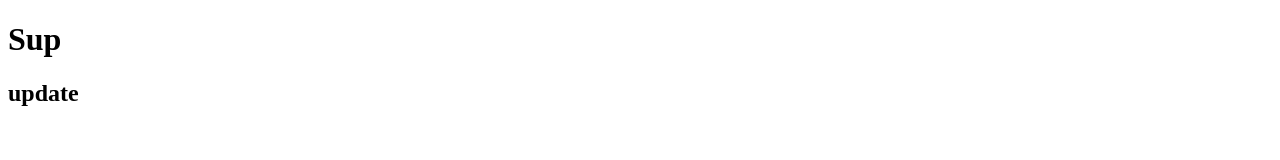
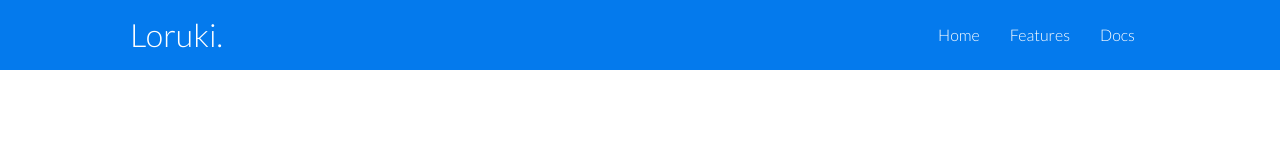
Before and after one commit to smilefl0w/html_css_studies, a plain HTML site: page index.html in a window 1280 px wide. Drawn offline with Linux system fonts and the light colour scheme.

Commit message:
Major Tutorial follow

```diff
--- /dev/null
+++ b/css/styles.css
@@ -0,0 +1,87 @@
+@import url('https://fonts.googleapis.com/css2?family=Lato:wght@300&display=swap');
+
+/**/
+
+* {
+    /*Sets something for ALL elements like it imports all elements from a python file*/
+    box-sizing: border-box;
+    padding: 0;
+    margin: 0;
+}
+
+body {
+    font-family: 'Lato', sans-serif;
+    color: #333;
+    line-height: 1.6;
+}
+
+ul {
+    /*makes sure there are no bulletpoints in a list*/
+    list-style-type: none;
+}
+
+a {
+    text-decoration: none;
+    color: #333;
+}
+
+
+/* margin value1(top/bot) valuee(left/right) */
+h1, h2 {
+    font-weight: 300;
+    line-height: 1.2;
+    margin: 10px 0;
+}
+
+p {
+    margin: 10px 0;
+}
+
+img {
+    width:100%;
+}
+
+.navbar {
+    background-color:#047aed;
+    color:#fff;
+    height: 70px;
+}
+
+/**/
+/*for ul in navbar display flex : everything becomes
+horizontally aligned*/
+.navbar ul {
+    display:flex;
+}
+
+.navbar a {
+    color:#fff;
+    padding: 10px;
+    margin:0 5px;
+}
+
+.navbar a:hover {
+    border-bottom: 2px #fff solid;
+}
+
+/*Even though we specify justify-content in .flex we can override it if its in the navbar
+as space-between else its center (see .flex)*/
+.navbar .flex {
+    justify-content: space-between;
+}
+
+.container {
+    /*margin: 0 (sets it in the middle) */
+    max-width: 1100px;
+    margin: 0 auto;
+    overflow: auto;
+    padding:0 40px;
+}
+
+.flex {
+    display: flex;
+    justify-content: center;
+    align-items: center;
+    /*height 100% makes something always take up 100% of its container*/
+    height: 100%;
+}
--- a/index.html
+++ b/index.html
@@ -1,14 +1,31 @@
-
 <!DOCTYPE html>
 <html lang="en">
 <head>
     <meta charset="UTF-8">
     <meta http-equiv="X-UA-Compatible" content="IE=edge">
     <meta name="viewport" content="width=device-width, initial-scale=1.0">
-    <title>Document</title>
+    <link rel="stylesheet" type="text/css" href="css/styles.css">
+
+    <!--Font from fonts.google.com-->
+    <link rel="stylesheet" href="https://cdnjs.cloudflare.com/ajax/libs/font-awesome/6.2.1/css/all.min.css" integrity="sha512-MV7K8+y+gLIBoVD59lQIYicR65iaqukzvf/nwasF0nqhPay5w/9lJmVM2hMDcnK1OnMGCdVK+iQrJ7lzPJQd1w==" crossorigin="anonymous" referrerpolicy="no-referrer" />
+
+    <title>Loruki / Cloud Hosting For Everyone</title>
 </head>
 <body>
-    <h1>Sup</h1>
-    <h2>update</h2>
+    <!--Navbar-->
+    <div class="navbar">
+        <!-- .container makes sure that the Logo will only go to a certain point while resizing.
+        The "flex" is called a utility class in order to seperate some css settings from the container and rather make them reusable everywhere-->
+        <div class="container flex">
+            <h1 class="logo">Loruki.</h1>
+            <nav>
+                <ul>
+                    <li><a href="index.html">Home</a></li>
+                    <li><a href="features.html">Features</a></li>
+                    <li><a href="docs.html">Docs</a></li>
+                </ul>
+            </nav>
+        </div>
+    </div>
 </body>
 </html>
```
Also changed, not shown: images/cli.png (added), images/cloud.png (added), images/docs.png (added), images/favicon.png (added), images/logos/clojure.png (added), images/logos/csharp.png (added), images/logos/go.png (added), images/logos/node.png (added), images/logos/php.png (added), images/logos/python.png (added), images/logos/ruby.png (added), images/logos/scala.png (added), images/npm.png (added), images/server.png (added), 2 more files.
